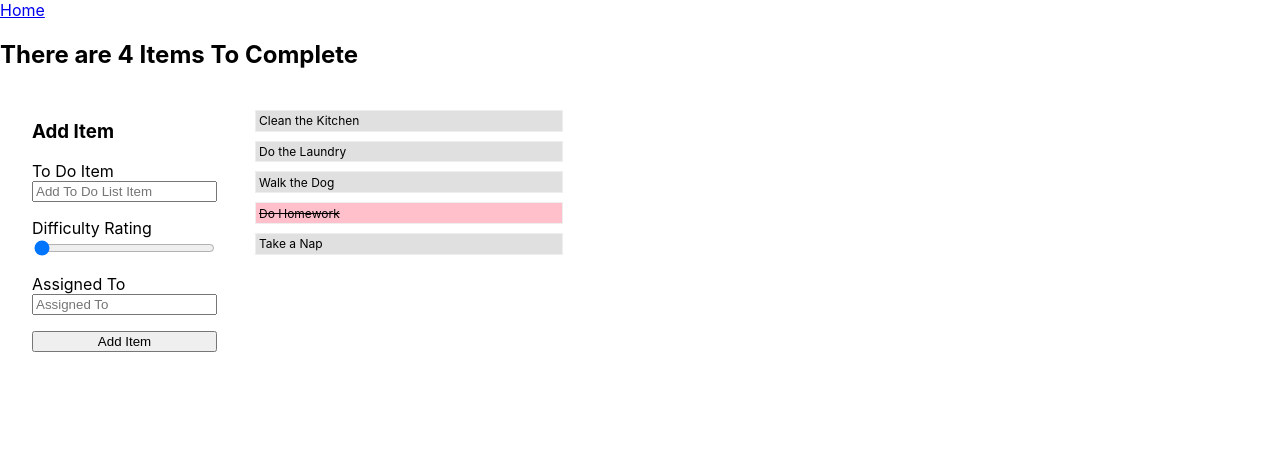
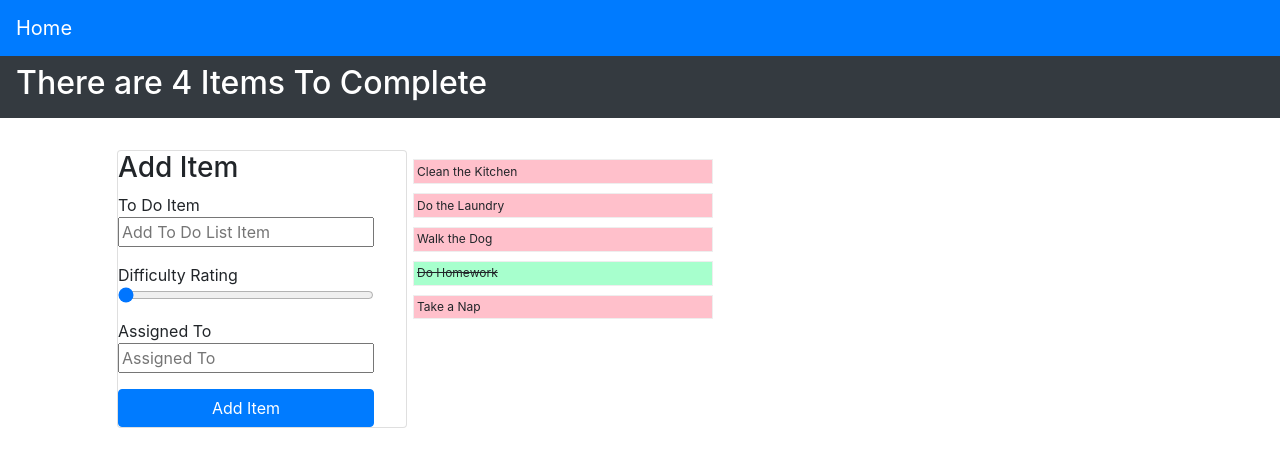
Before and after one commit to lulusevignon-401-advanced-javascript/todo, a React (Create React App) app: page / in a window 1280 px wide. Shown: the top 466 px of the page. Built offline with nearby package versions, Linux system fonts and the light colour scheme.

Commit message:
implemented bootstrap

```diff
--- a/src/App.js
+++ b/src/App.js
@@ -1,6 +1,8 @@
 import React from 'react';
 import ToDo from './components/todo/todo.js';
 import Header from './header.js';
+
+import 'bootstrap/dist/css/bootstrap.min.css';
 
 function App() {
   return (
--- a/src/components/todo/form.js
+++ b/src/components/todo/form.js
@@ -1,4 +1,6 @@
 import React, { useState, useEffect } from 'react';
+import Card from 'react-bootstrap/Card'
+import Button from 'react-bootstrap/Button'
 
 function TodoForm(props){
 
@@ -23,7 +25,7 @@ function TodoForm(props){
 
 
   return (
-    <>
+    <Card>
       <h3>Add Item</h3>
       <form onSubmit={handleSubmit}>
         <label>
@@ -42,9 +44,9 @@ function TodoForm(props){
           <span>Assigned To</span>
           <input type="text" name="assignee" placeholder="Assigned To" onChange={handleInputChange} />
         </label>
-        <button>Add Item</button>
+        <Button>Add Item</Button>
       </form>
-    </>
+    </Card>
   );
 
 }
--- a/src/components/todo/list.js
+++ b/src/components/todo/list.js
@@ -1,5 +1,5 @@
 import React from 'react';
-
+import ListGroup from 'react-bootstrap/ListGroup'
 
 function TodoList(props) {
   return (
--- a/src/components/todo/todo.js
+++ b/src/components/todo/todo.js
@@ -1,6 +1,10 @@
 import React, { useEffect, useState } from 'react';
 import TodoForm from './form.js';
 import TodoList from './list.js';
+
+import Navbar from 'react-bootstrap/Navbar';
+import Container from 'react-bootstrap/Container'
+
 
 import './todo.scss';
 
@@ -41,14 +45,15 @@ function ToDo() {
   return (
     <>
         <header>
-
+          <Navbar bg="dark" style={{ color : "#FFF" }}>
           <h2>
           There are {list.filter(item => !item.complete).length} Items To Complete
           </h2>
-
+          </Navbar>
 
         </header>
 
+      <Container>
 
         <section className="todo">
 
@@ -63,6 +68,8 @@ function ToDo() {
               />
           </div>
         </section>
+
+        </Container>
     </>
   );
 }
--- a/src/components/todo/todo.scss
+++ b/src/components/todo/todo.scss
@@ -57,19 +57,19 @@ body, html {
 
           &.complete-true {
             span {
-              background: pink;
+              background: rgb(167, 255, 205);
               text-decoration:line-through;
               &:hover {
-                 background: seagreen;
+                 background:pink;
               }
             }
           }
 
           span {
-              background: #e0e0e0;
+              background: pink;
               cursor:pointer;
               &:hover {
-                  background: pink;
+                  background:  rgb(167, 255, 205);
               }
           }
            span, input {
```
